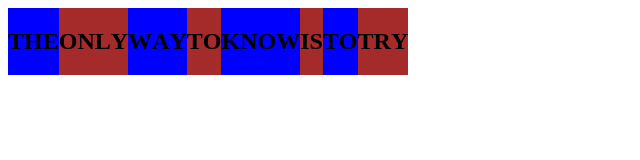
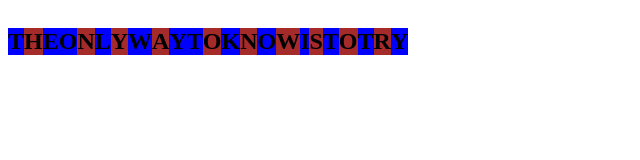
Before and after one commit to dane-hoffman/picasso_painting_css, a plain HTML site: page index.html in a window 1280 px wide. Shown: the whole page, without its empty margins (0-640 px from the left). Drawn offline with Linux system fonts and the light colour scheme.

Commit message:
Created hover effect to transition text from black to white, each <h1> is own separate item within flex container,

```diff
--- a/style.css
+++ b/style.css
@@ -1,22 +1,28 @@
+header {
+    align-content: center;
+}
 .flex-container {
     display: flex;
     flex-direction: row;
-    align-content: space-around;
-    flex-wrap: wrap-reverse;
     width:fit-content;
-    background-color: blue;
 }
 
 .flex-box {
     display: flex;
 }
 
+.item:hover{
+    background-color: black;
+    color: white;
+}
 
-/*.item:nth-child(odd){
-    margin: 10px 10px 20px;
+/*.flex-box:nth-child(even) {
+    background-color: brown;
 }*/
 
-.flex-box:nth-child(even) {
+.item:nth-child(even) {
     background-color: brown;
-   /* flex-wrap:wrap;*/
 }
+.item:nth-child(odd) {
+    background-color: blue;
+}
```
